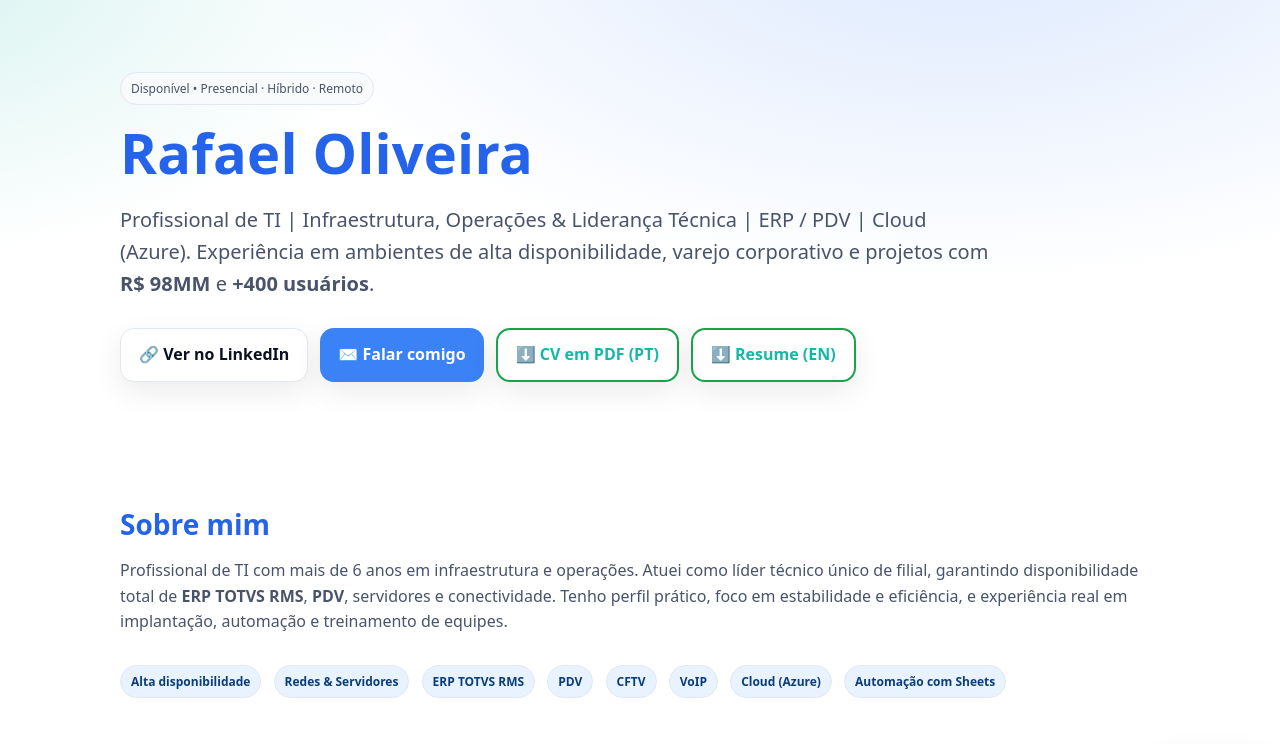
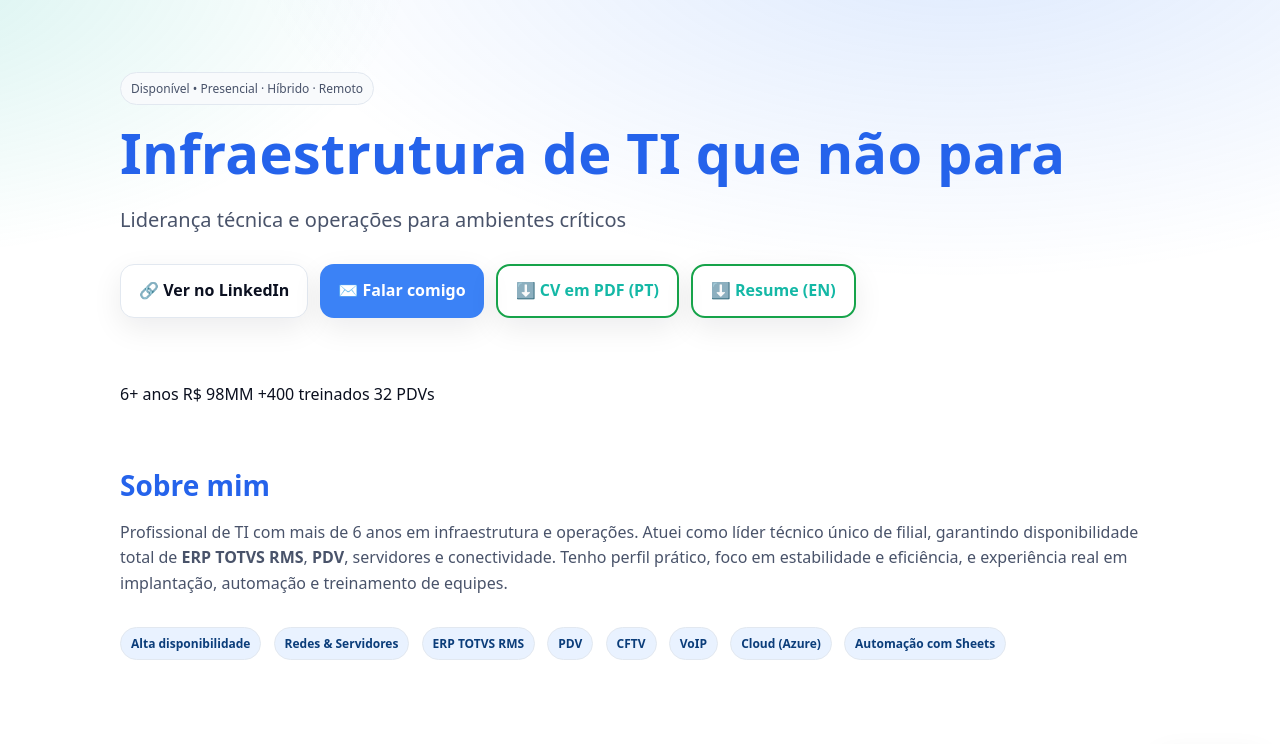
Before and after one commit to Rcoliveiranet/rcoliveiranet.github.io, a plain HTML site: page index.html in a window 1280 px wide. Shown: the top 744 px of the page. Drawn offline with Linux system fonts and the light colour scheme.

Commit message:
Update index.html

```diff
--- a/index.html
+++ b/index.html
@@ -117,15 +117,24 @@
   <header class="hero">
   <div class="container">
     <span class="badge">Disponível • Presencial · Híbrido · Remoto</span>
-      <h1>Rafael Oliveira</h1>
-      <p class="subtitle">Profissional de TI | Infraestrutura, Operações & Liderança Técnica | ERP / PDV | Cloud (Azure). Experiência em ambientes de alta disponibilidade, varejo corporativo e projetos com <strong>R$ 98MM</strong> e <strong>+400 usuários</strong>.</p>
+    <h1>Infraestrutura de TI que não para</h1>
+    <p class="subtitle">Liderança técnica e operações para ambientes críticos</p>
+
     <div class="cta">
       <a class="btn white" href="https://www.linkedin.com/in/oliveira-ti" target="_blank" rel="noopener">🔗 Ver no LinkedIn</a>
       <a class="btn primary" href="#contato">✉️ Falar comigo</a>
       <a class="btn outline" onclick="dl('Rafael_Oliveira_Curriculo_PT_Final.pdf')">⬇️ CV em PDF (PT)</a>
       <a class="btn outline" onclick="dl('Rafael_Oliveira_CV_EN_Final.pdf')">⬇️ Resume (EN)</a>
     </div>
+
+    <div class="stats">
+      <span>6+ anos</span>
+      <span>R$ 98MM</span>
+      <span>+400 treinados</span>
+      <span>32 PDVs</span>
     </div>
+  </div>
+
   </header>
 
   <main class="container">
```
Lines whose indentation alone changed are shown as unchanged.
